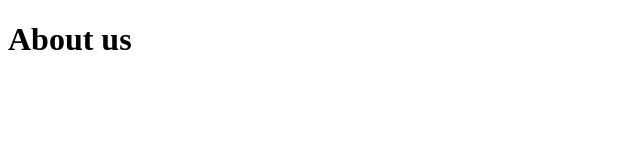
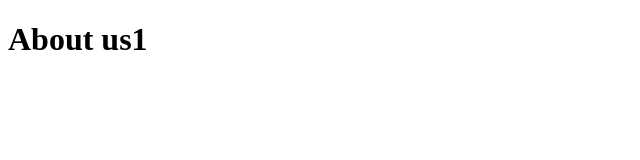
Before and after one commit to infowind/gwp, a plain HTML site: page about-us.html in a window 1280 px wide. Shown: the full height of the page, 0-640 px from the left. Drawn offline with Linux system fonts and the light colour scheme.

Commit message:
new change in about page

```diff
--- a/about-us.html
+++ b/about-us.html
@@ -4,6 +4,6 @@
 	<title>GWP</title>
 </head>
 <body>
-<h1>About us</h1>
+<h1>About us1</h1>
 </body>
 </html>
```
